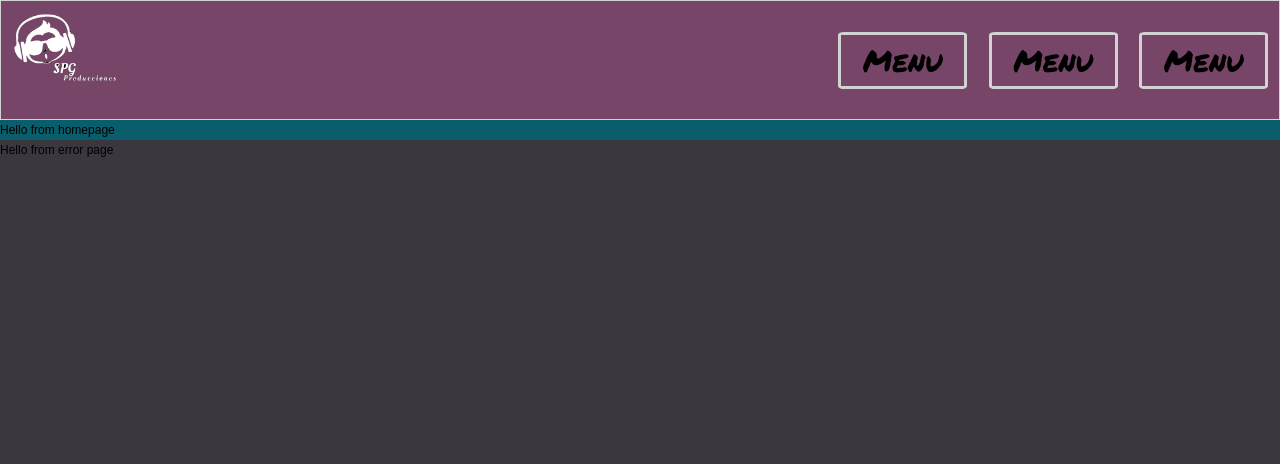
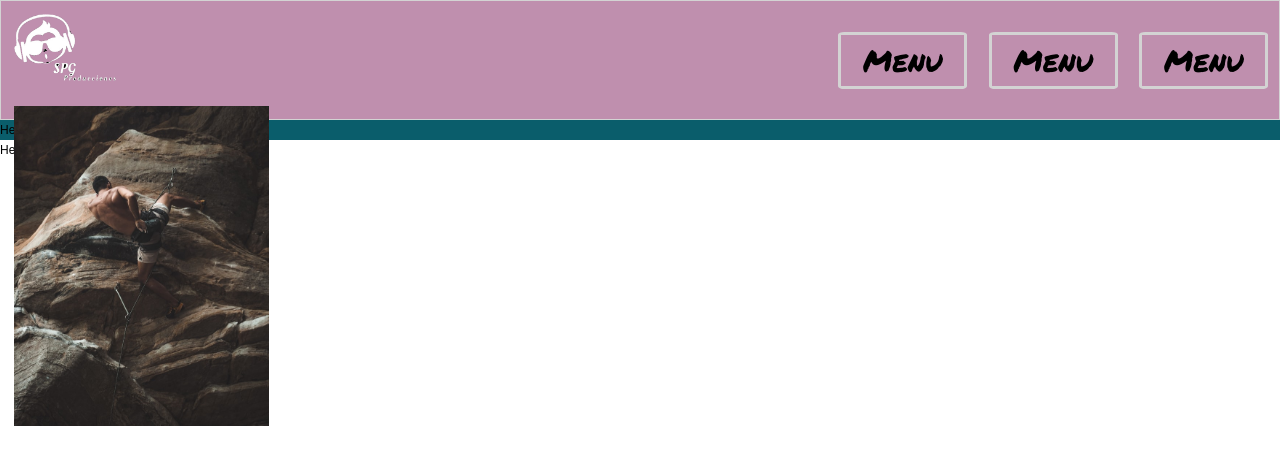
Before and after one commit to pilarrus/react-provisional-name, a React (Create React App) app: page / in a window 1280 px wide. Shown: the top 464 px of the page. Built offline with nearby package versions, Linux system fonts and the light colour scheme.

Commit message:
foto del tiarron

```diff
--- a/src/layout/navbar.tsx
+++ b/src/layout/navbar.tsx
@@ -1,4 +1,5 @@
 import React, { Component } from "react";
+import climber from "../images/climber.jpeg";
 import logo from "../images/LogoSinFondo.png";
 
 export default class Navbar extends Component {
@@ -15,6 +16,9 @@ export default class Navbar extends Component {
             <a href="/">Menu</a>
           </div>
         </nav>
+        <div className="climber">
+          <img src={climber} alt="tiarron" />
+        </div>
       </header>
     );
   }
--- a/src/sass/layout/_header.scss
+++ b/src/sass/layout/_header.scss
@@ -0,0 +1,12 @@
+.climber {
+  display: flex;
+  align-items: center;
+  width: 20%;
+
+  position: relative;
+  left: 1%;
+}
+.climber img {
+  align-self: center;
+  width: 100%;
+}
--- a/src/sass/layout/_navbar.scss
+++ b/src/sass/layout/_navbar.scss
@@ -1,6 +1,3 @@
-body {
-  background-color: $color-grey-dark;
-}
 header {
   background-color: $color-purple-nav;
   padding-top: 1vw;
@@ -14,7 +11,7 @@ header {
 .navbar {
   display: block;
   width: 85%;
-  float: right; /*float:*/
+  float: right; /*float: left*/
   height: 100%;
 }
 .navbar .buttons-container {
--- /dev/null
+++ b/src/sass/layout/main.scss
@@ -0,0 +1,3 @@
+body {
+  background-image: url("climber.jpeg");
+}
```
Also changed, not shown: src/images/climber.jpeg (added).
